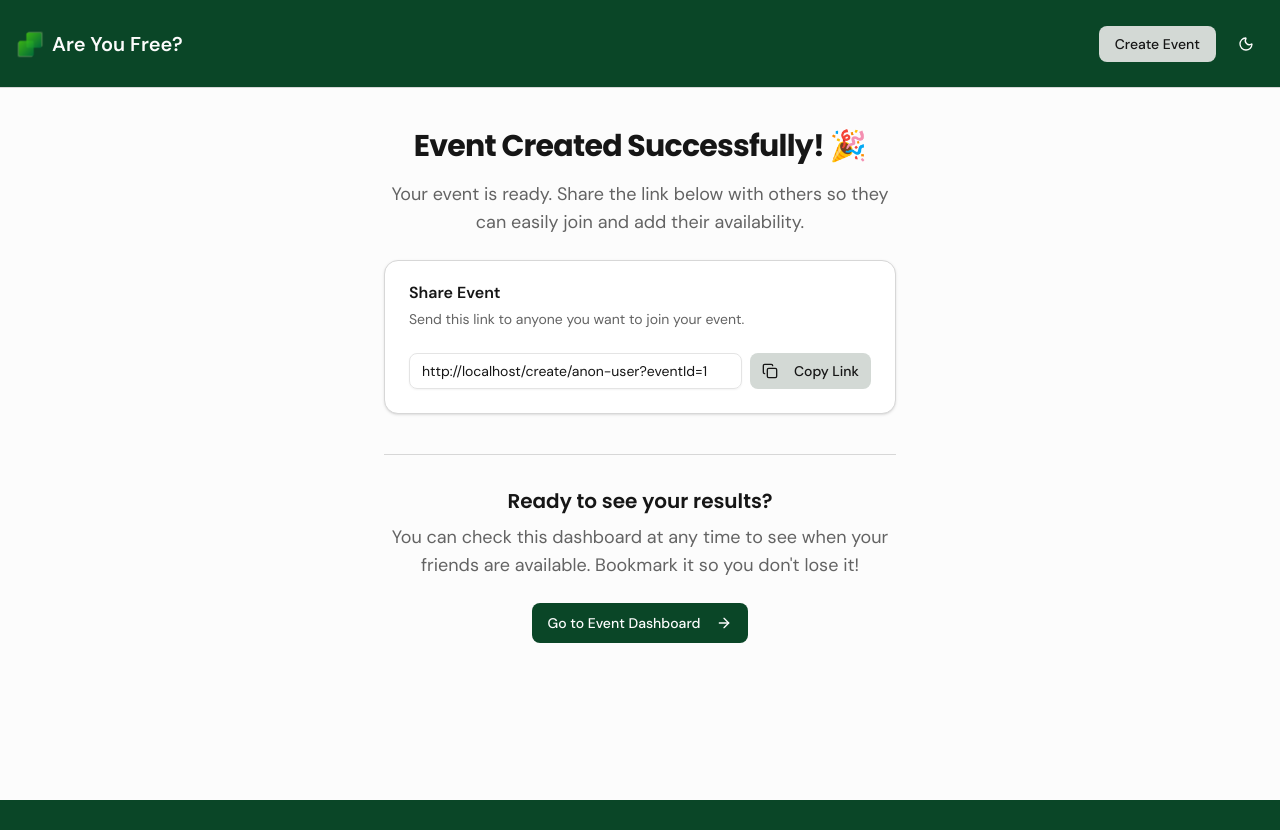
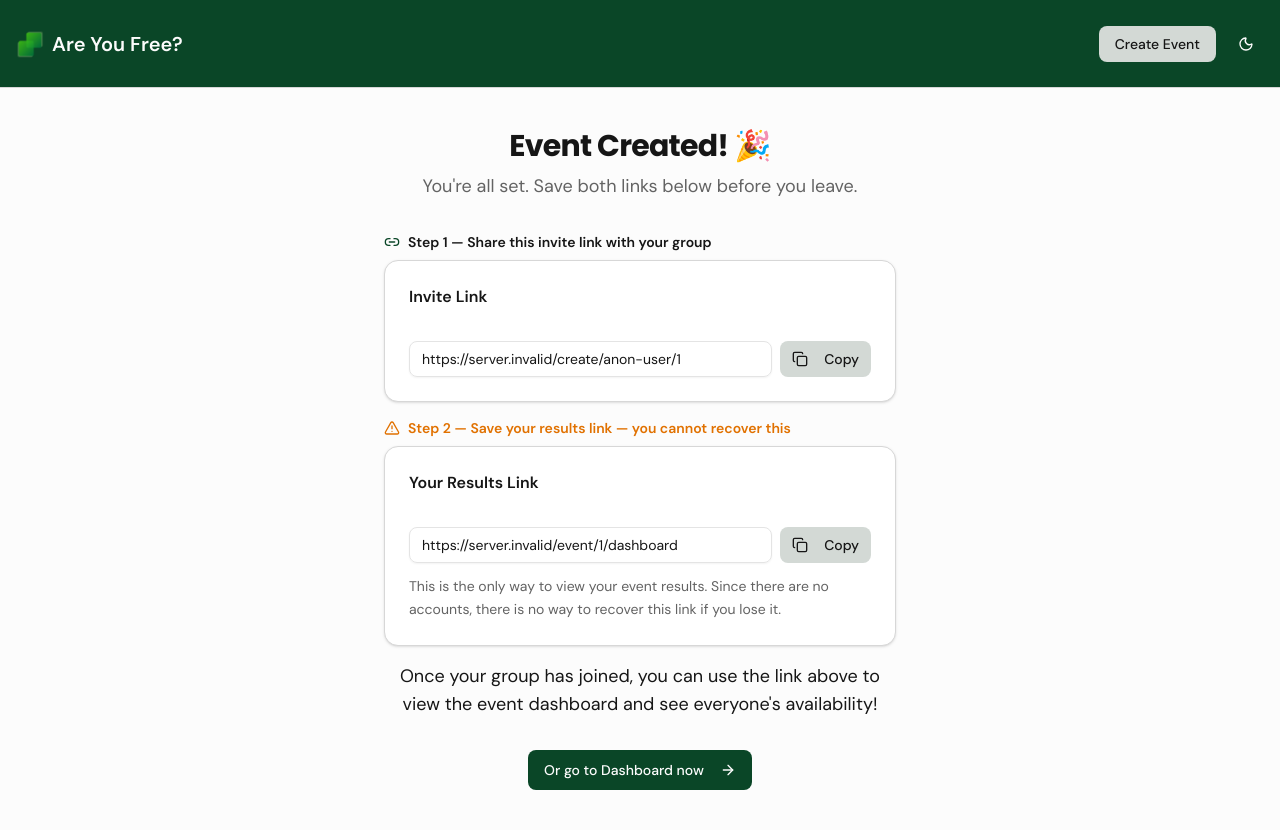
Before and after one commit to eltonSalanic/sync-up, a Next.js app: page /create/event/1/success in a window 1280 px wide. Before the commit the page ends 800 px from the top, so only its background shows below. Built offline with nearby package versions, Linux system fonts and the light colour scheme; no server answers.

Commit message:
add clearer message for event host after event creation

```diff
--- a/app/create/event/[eventId]/success/CopyLinkClient.tsx
+++ b/app/create/event/[eventId]/success/CopyLinkClient.tsx
@@ -3,48 +3,32 @@
 import { useState } from "react";
 import { Button } from "@/components/ui/button";
 import { Copy, Check } from "lucide-react";
-import {
-  Card,
-  CardContent,
-  CardDescription,
-  CardHeader,
-  CardTitle,
-} from "@/components/ui/card";
 import { Input } from "@/components/ui/input";
 
-export default function CopyLinkClient({ eventId }: { eventId: string }) {
+export default function CopyLinkClient({ url }: { url: string }) {
   const [copied, setCopied] = useState(false);
-  const shareUrl = `${typeof window !== "undefined" ? window.location.origin : ""}/create/anon-user?eventId=${eventId}`;
 
   const handleCopy = async () => {
     try {
-      await navigator.clipboard.writeText(shareUrl);
+      await navigator.clipboard.writeText(url);
       setCopied(true);
-      setTimeout(() => setCopied(false), 1000);
-    } catch (err) {
-      console.error("Failed to copy text: ", err);
+      setTimeout(() => setCopied(false), 2000);
+    } catch {
+      // clipboard API not available
     }
   };
 
   return (
-    <Card className="w-full">
-      <CardHeader>
-        <CardTitle>Share Event</CardTitle>
-        <CardDescription>
-          Send this link to anyone you want to join your event.
-        </CardDescription>
-      </CardHeader>
-      <CardContent className="flex items-center space-x-2">
-        <Input value={shareUrl} readOnly className="flex-1" />
+    <div className="flex items-center gap-2">
+      <Input value={url} readOnly className="flex-1 text-sm" />
       <Button onClick={handleCopy} variant="secondary" className="shrink-0">
         {copied ? (
           <Check className="h-4 w-4 mr-2 text-green-500" />
         ) : (
           <Copy className="h-4 w-4 mr-2" />
         )}
-          {copied ? "Copied" : "Copy Link"}
+        {copied ? "Copied!" : "Copy"}
       </Button>
-      </CardContent>
-    </Card>
+    </div>
   );
 }
--- a/app/create/event/[eventId]/success/page.tsx
+++ b/app/create/event/[eventId]/success/page.tsx
@@ -1,44 +1,78 @@
 import CopyLinkClient from "./CopyLinkClient";
 import Link from "next/link";
 import { Button } from "@/components/ui/button";
-import { ArrowRight } from "lucide-react";
+import { ArrowRight, Link2, TriangleAlert } from "lucide-react";
+import { Card, CardContent, CardHeader, CardTitle } from "@/components/ui/card";
 
 export default async function EventSuccessPage({
   params,
 }: {
   params: Promise<{ eventId: string }>;
 }) {
-  const resolvedParams = await params;
-  const eventId = resolvedParams.eventId;
+  const { eventId } = await params;
+  const inviteUrl = `${process.env.NEXT_PUBLIC_SITE_URL ?? ""}/create/anon-user/${eventId}`;
+  const dashboardUrl = `${process.env.NEXT_PUBLIC_SITE_URL ?? ""}/event/${eventId}/dashboard`;
+
   return (
-    <div className="w-full flex-1 flex flex-col items-center justify-center p-8 gap-6 max-w-xl mx-auto">
-      <div className="text-center space-y-4">
-        <h1 className="text-3xl font-bold tracking-tight">
-          Event Created Successfully! 🎉
-        </h1>
-        <p className="text-muted-foreground text-lg">
-          Your event is ready. Share the link below with others so they can
-          easily join and add their availability.
+    <div className="w-full flex-1 flex flex-col items-center justify-center p-8 gap-8 max-w-xl mx-auto">
+      {/* Header */}
+      <div className="text-center space-y-2">
+        <h1 className="text-3xl font-bold tracking-tight">Event Created! 🎉</h1>
+        <p className="text-muted-foreground">
+          You&apos;re all set. Save both links below before you leave.
         </p>
       </div>
 
-      <CopyLinkClient eventId={eventId} />
+      <div className="flex flex-col gap-4 w-full">
+        {/* Step 1 — Invite link */}
+        <div className="flex flex-col gap-2">
+          <div className="flex items-center gap-2 text-sm font-semibold text-foreground">
+            <Link2 className="size-4 text-primary" />
+            Step 1 — Share this invite link with your group
+          </div>
+          <Card className="w-full">
+            <CardHeader>
+              <CardTitle className="text-base">Invite Link</CardTitle>
+            </CardHeader>
+            <CardContent>
+              <CopyLinkClient url={inviteUrl} />
+            </CardContent>
+          </Card>
+        </div>
 
-      <div className="flex flex-col items-center mt-4 w-full border-t border-border pt-8">
-        <h2 className="text-xl font-semibold mb-2">
-          Ready to see your results?
-        </h2>
-        <p className="text-muted-foreground text-center mb-6">
-          You can check this dashboard at any time to see when your friends are
-          available. Bookmark it so you don&apos;t lose it!
+        {/* Step 2 — Dashboard link */}
+        <div className="flex flex-col gap-2">
+          <div className="flex items-center gap-2 text-sm font-semibold text-amber-600 dark:text-amber-400">
+            <TriangleAlert className="size-4" />
+            Step 2 — Save your results link — you cannot recover this
+          </div>
+          <Card className="w-full">
+            <CardHeader>
+              <CardTitle className="text-base">Your Results Link</CardTitle>
+            </CardHeader>
+            <CardContent className="flex flex-col gap-3">
+              <CopyLinkClient url={dashboardUrl} />
+              <p className="text-sm text-muted-foreground leading-relaxed">
+                This is the only way to view your event results. Since there are
+                no accounts, there is no way to recover this link if you lose
+                it.
+              </p>
+            </CardContent>
+          </Card>
+        </div>
+        <p className="text-md text-center">
+          Once your group has joined, you can use the link above to view the
+          event dashboard and see everyone&apos;s availability!
         </p>
-        <Button asChild size="lg" className="w-full sm:w-auto">
-          <Link href={`/event/${eventId}/dashboard`}>
-            Go to Event Dashboard
-            <ArrowRight className="ml-2 h-4 w-4" />
-          </Link>
-        </Button>
       </div>
+
+      {/* Dashboard Button */}
+      <Button asChild size="lg" className="w-full sm:w-auto">
+        <Link href={`/event/${eventId}/dashboard`}>
+          Or go to Dashboard now
+          <ArrowRight className="ml-2 h-4 w-4" />
+        </Link>
+      </Button>
     </div>
   );
 }
```
Also changed, not shown: 1 other file (tests, documents, lock files or other folders). Lines whose indentation alone changed are shown as unchanged.
